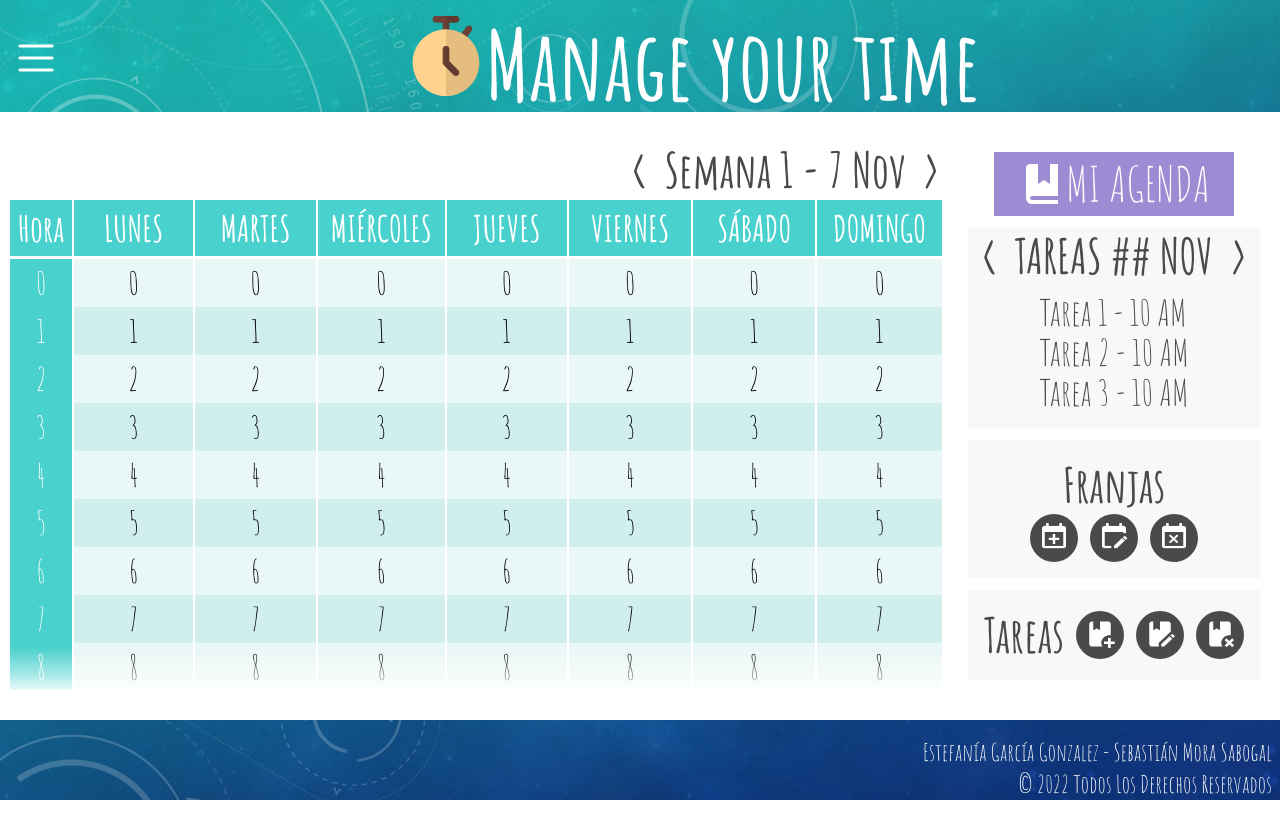
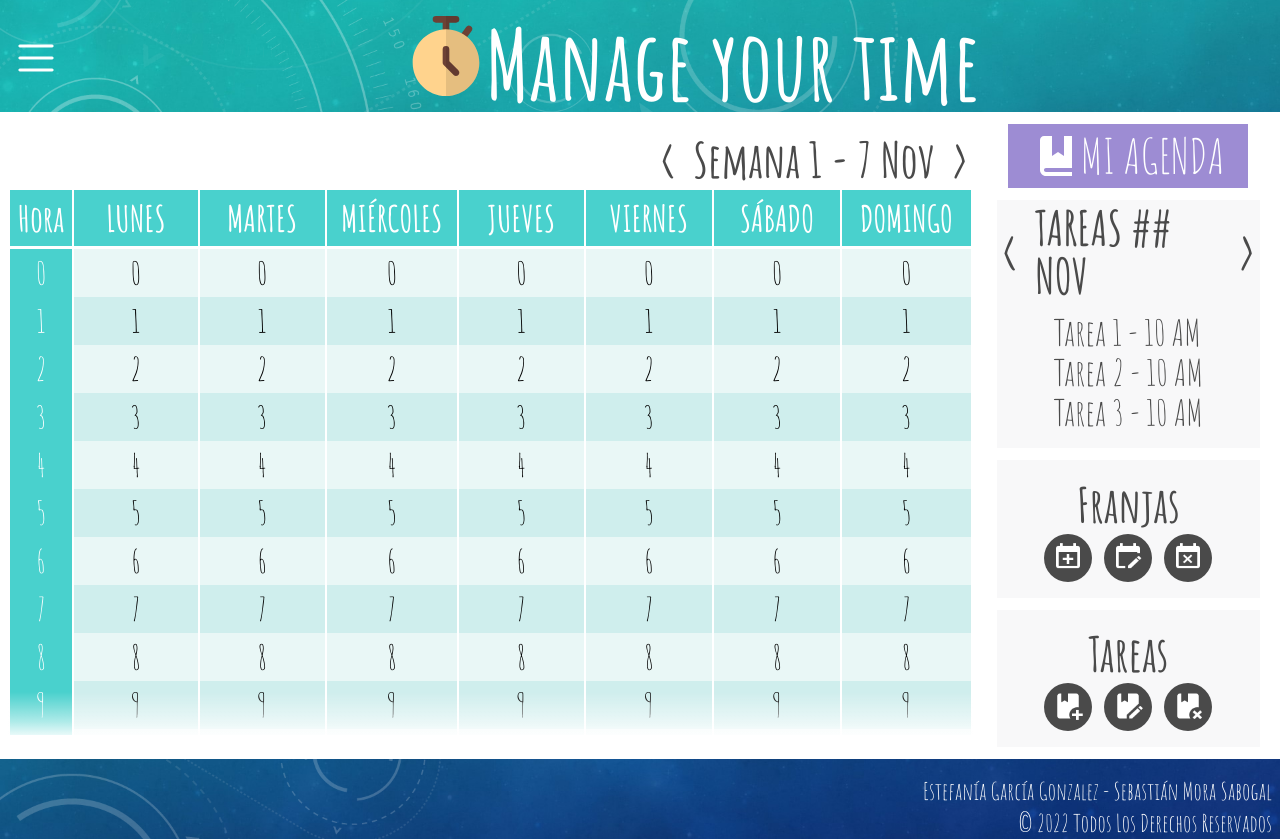
Before and after one commit to estefaniag08/MYT-react, a Next.js app: page /horario in a window 1280 px wide. Before the commit the page ends 800 px from the top, so only its background shows below. Built offline with nearby package versions, Linux system fonts and the light colour scheme.

Commit message:
Corregido error del scroll en la pagina de horario

```diff
--- a/components/ContenedoresPanel/ContenedorTareas.js
+++ b/components/ContenedoresPanel/ContenedorTareas.js
@@ -4,7 +4,7 @@ import styles from "../../styles/ContenedoresPanel/ContenedorTareasFranjas.modul
 
 function ContenedorTareas() {
   return (
-    <div className={`flex gap-3 ${styles.contenedor}`}>
+    <div className={`flex-col gap-3 ${styles.contenedor}`}>
     <h1 className={`text-5xl w-3/6 mb-2 ${styles.texto}`}>Tareas</h1>
     <div className="gap-3 flex items-center justify-center">
       <button className={`text-4xl p-2 ${styles.boton}`}>
--- a/components/TablaHorario.js
+++ b/components/TablaHorario.js
@@ -2,7 +2,7 @@ import Columna from "./Tablas/Columna";
 import styles from "../styles/TablaHorario.module.css";
 function TablaHorario() {
   return (
-    <div className="lg:w-11/12 md:w-8/12 w-full md:h-[90%] my-3 overflow-y-hidden">
+    <div className="lg:w-11/12 md:w-8/12 w-full md:h-[76vh] my-3 overflow-y-hidden">
       <div className={`text-5xl  flex justify-end gap-4  p-1 font-bold ${styles.texto}`}>
             <button type="button" className="font-bold ">{"<"}</button>
             <h1 className={`lg:text-5xl text-3xl `}>Semana 1 - 7 Nov</h1>
--- a/pages/horario.js
+++ b/pages/horario.js
@@ -18,7 +18,7 @@ function Horario() {
         />
       </Head>
       <FullLayout>
-        <main className="md:flex grid items-center gap-3 mx-2 md:h-[76vh]">
+        <main className="md:flex grid items-center gap-3 mx-2 2xl:h-[76vh]">
           <TablaHorario />
           <PanelHorario />
         </main>
```
